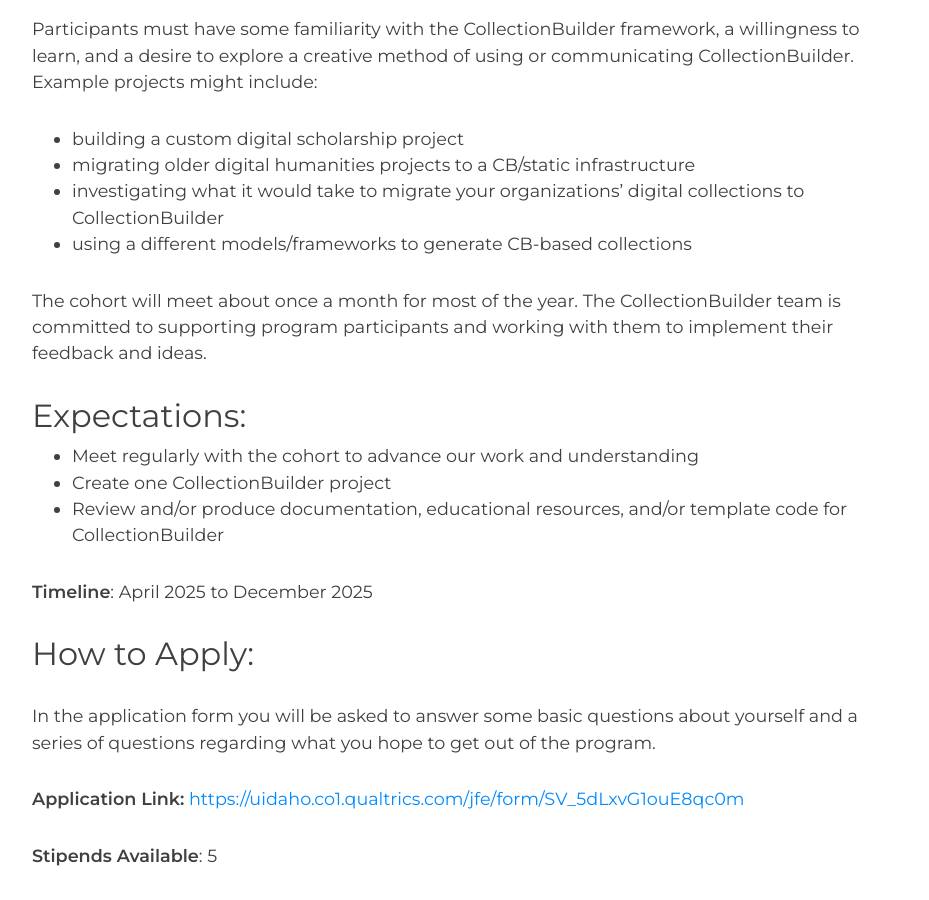
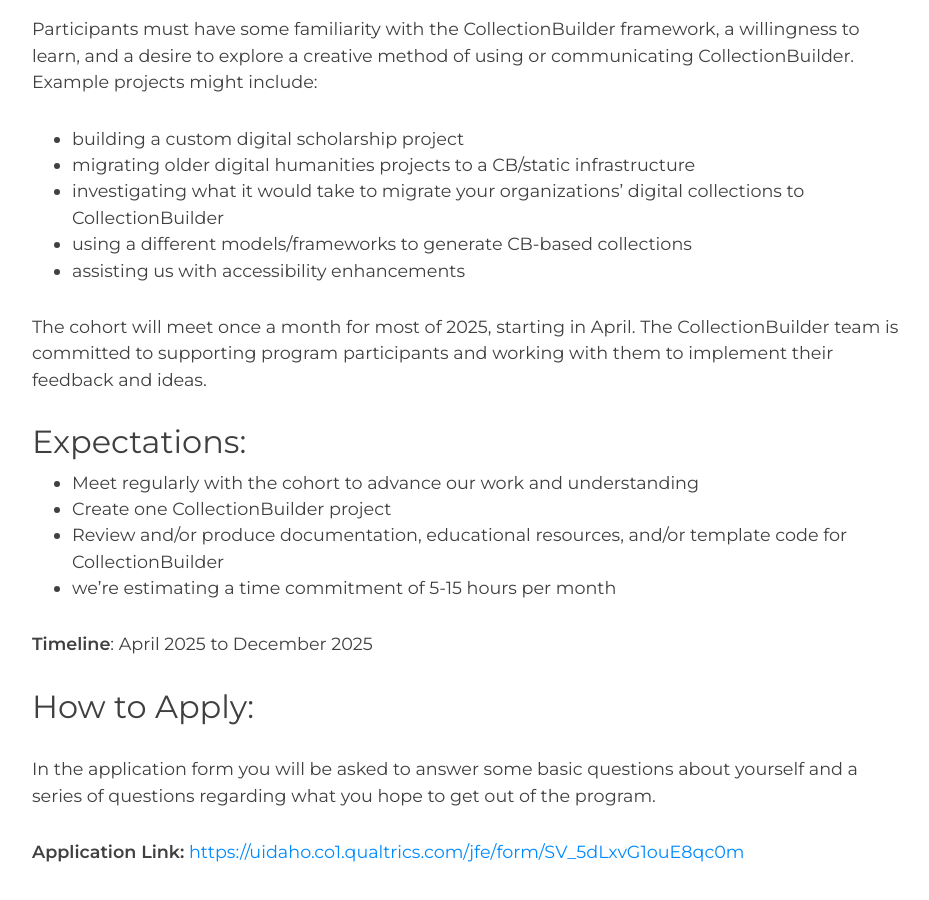
Before and after one commit to CollectionBuilder/collectionbuilder.github.io, a Jekyll site: the page built from pages/community/librarian-incentives.md, in a window 1280 px wide and 900 px high, scrolled down 917 px. Shown: the whole window, without its empty margins (173-1102 px from the left). Built offline with Jekyll 4.4.1, drawn with Linux system fonts in a browser that asks for light colours; comment, search, counter and statistics services are not loaded.

Commit message:
Update librarian-incentives.md

```diff
--- a/pages/community/librarian-incentives.md
+++ b/pages/community/librarian-incentives.md
@@ -31,14 +31,16 @@
 - migrating older digital humanities projects to a CB/static infrastructure
 - investigating what it would take to migrate your organizations' digital collections to CollectionBuilder
 - using a different models/frameworks to generate CB-based collections
+- assisting us with accessibility enhancements
 
-The cohort will meet about once a month for most of the year. The CollectionBuilder team is committed to supporting program participants and working with them to implement their feedback and ideas.
+The cohort will meet once a month for most of 2025, starting in April. The CollectionBuilder team is committed to supporting program participants and working with them to implement their feedback and ideas.
 
 ## Expectations:
 
 - Meet regularly with the cohort to advance our work and understanding
 - Create one CollectionBuilder project
 - Review and/or produce documentation, educational resources, and/or template code for CollectionBuilder
+- we're estimating a time commitment of 5-15 hours per month
 
 **Timeline**: April 2025 to December 2025
 
```
